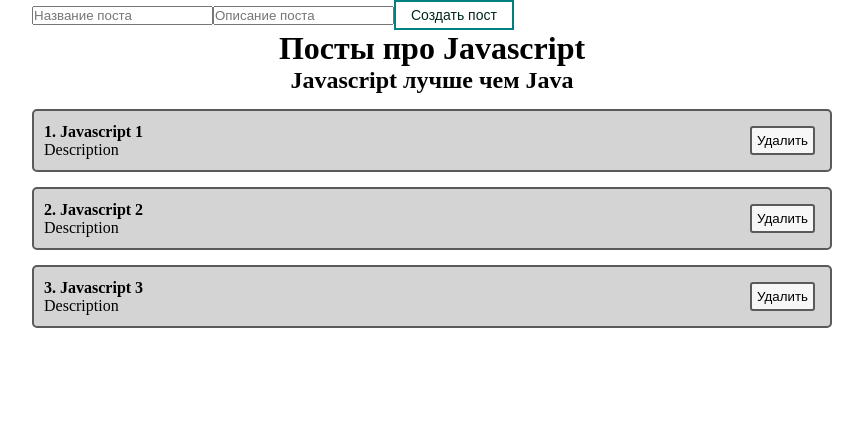
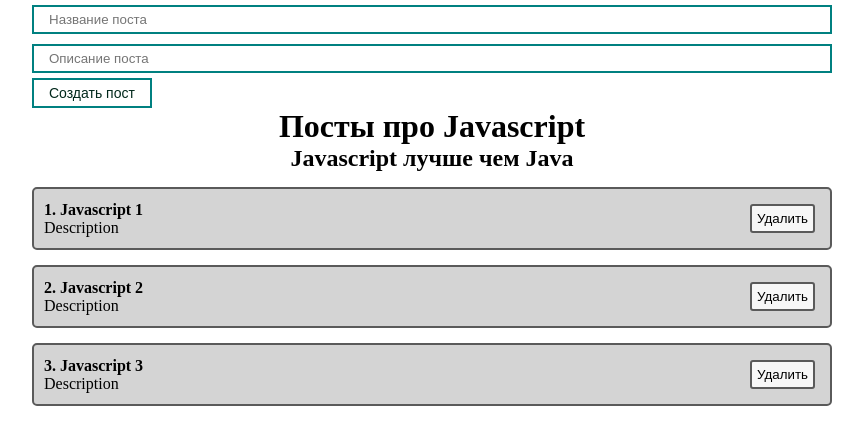
Before and after one commit to maximmorenko/React_conspect, a React (Create React App) app in the folder my-app/: page / in a window 1280 px wide. Shown: the top 444 px of the page, without its empty margins (208-1071 px from the left). Built offline with nearby package versions, Linux system fonts and the light colour scheme.

Commit message:
получение данных из управляемого инпута

```diff
--- a/my-app/src/App.js
+++ b/my-app/src/App.js
@@ -8,6 +8,7 @@ import './style/App.css';
 //import PostItem from './components/PostItem';
 import PostList from "./components/PostList";
 import MyButton from "./components/UI/button/MyButton"
+import MyInput from "./components/UI/input/MyInput";
 
 function App() {
    // Для передачи массива постов использдуем схему с деструктуризацие хука юзстейт
@@ -17,6 +18,18 @@ function App() {
     {id: 2, title: 'Javascript 2', body: 'Description'},
     {id: 3, title: 'Javascript 3', body: 'Description'}
   ]);
+  const [title, setTitle] = useState('')
+  const addNewPost = (evt) => {
+    // функция добавления поста
+    // для того чтобы создать пост нам нужно добавить название и описание
+    // используем двухсторонне связывание: const [title, setTitle] = useState('')
+    // мы создаем новое состояние, по умолчанию с пустой строкой
+    // при создасоздании поста страница будет обновляться, чтобы этого не было используем превеент дефолт
+    evt.preventDefault();
+    // предотвращаем дефолтное поведение браузера
+    console.log(title)
+
+  }
   return (
     <div className="App">
       {/* <FuncComponent /> */}
@@ -27,9 +40,17 @@ function App() {
       {/* прописываем пропсы которые будем передавать */}
       {/* <PostItem post={{id: 1, tittle: 'Javascript', body: 'Description'}}/>  */}
       <form>
-        <input type='text' placeholder='Название поста'/>
-        <input type='text' placeholder='Описание поста'/>
-        <MyButton>Создать пост</MyButton>
+        {/* type='text' placeholder='Название поста' - это пропсы которые примет компонент MyInput */}
+        {/* управляемый компонент*/}
+        <MyInput
+        value={title}
+        // из ивента с поля таргет достаем поле значение(value) и помещаем его в состояние setTitle(e.target.value)
+        onChange={e => setTitle(e.target.value)}
+        type='text'
+        placeholder='Название поста'/>
+        <MyInput type='text' placeholder='Описание поста'/>
+        {/* вешаем слушатель события на кнопку, при нажатии вызываем функцию добавляющую пост*/}
+        <MyButton onClick={addNewPost}>Создать пост</MyButton>
       </form>
       <PostList arrPosts={arrPosts} title='Посты про Javascript' desc='Javascript лучше чем Java'/>
     </div>
--- a/my-app/src/components/UI/button/MyButton.jsx
+++ b/my-app/src/components/UI/button/MyButton.jsx
@@ -2,11 +2,17 @@ import React from 'react';
 // импортируем стиль как объект
 import classes from './MyButton.module.css'
 
-function MyButton(props) {
+function MyButton({children, ...props}) {
     return (
         // получаем стиль как свойство объекта
-        <button className={classes.myBtn}>
-            {props.children}
+        // посколько в кнопку нужно будет передавать пропсы, слушатель события, итд
+        // то мы можем сделать деструктуризацию
+        // выцепляем из пропсов чилдрен ({children, ...props}) и передаем чилдрен
+        // чтобы добавить, передать пропс дисейблед нужно в кнопке развернуть все пропсы {...props}
+        // так мы сможем передвать любые пропсы из вне в кнопку
+        // таким вобразом мы можем передавать все что угодно через компонента майбатн в корневую кнопку батн
+        <button {...props} className={classes.myBtn} >
+            {children}
         </button>
         // так как реакт не знает куда вкладывать элементы, ему нужно указать это место
         // для этого есть специальный пропс children
--- a/my-app/src/components/UI/button/MyButton.module.css
+++ b/my-app/src/components/UI/button/MyButton.module.css
@@ -1,4 +1,5 @@
-/* css модуль позволяет генерировать уникальные цсс классы (проверяем в инспекторе)*/
+/* css модуль позволяет генерировать уникальные цсс классы (проверяем в инспекторе)
+мы изолируем стили не используя методологию BEM*/
 
 .myBtn {
     padding: 5px 15px;
--- /dev/null
+++ b/my-app/src/components/UI/input/MyInput.jsx
@@ -0,0 +1,12 @@
+import React from 'react';
+import classes from './MyInput.module.css'
+
+function MyInput(props) {
+    return (
+        // в инпуте разворачиваем все пропсы {...props}
+        // все что будет попадать в пропсы будет попадать в инпут
+        <input className={classes.myInput} {...props}/>
+    );
+}
+
+export default MyInput;
--- /dev/null
+++ b/my-app/src/components/UI/input/MyInput.module.css
@@ -0,0 +1,6 @@
+.myInput {
+    width: 100%;
+    padding: 5px 15px;
+    margin: 5px 0;
+    border: 2px solid teal;
+}
```
Also changed, not shown: 1 other file (tests, documents, lock files or other folders).
